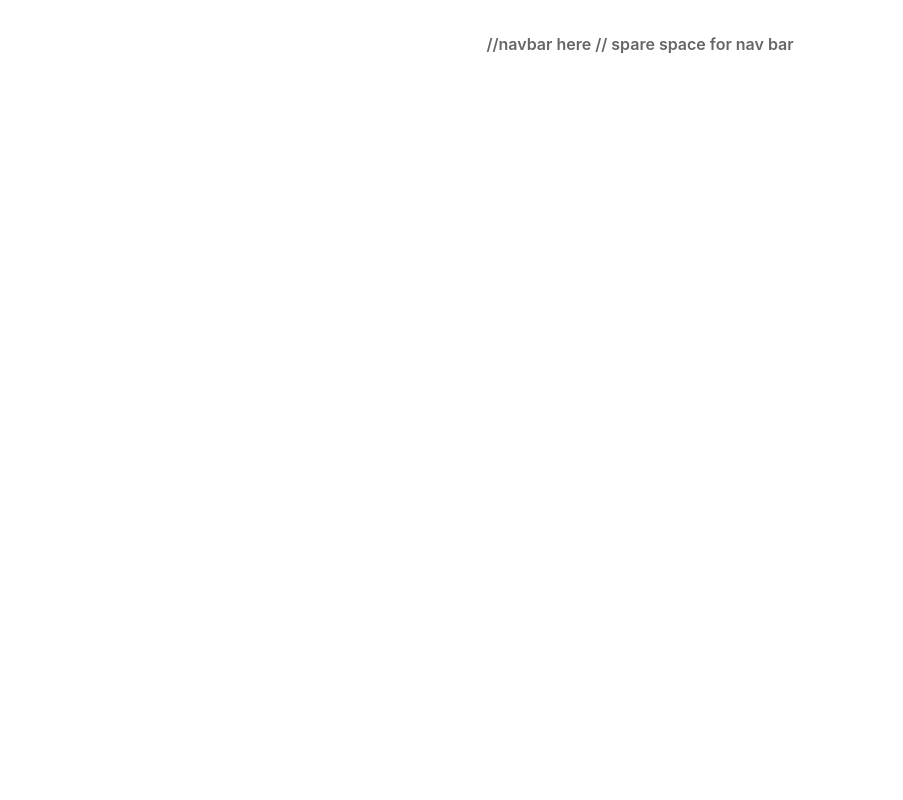
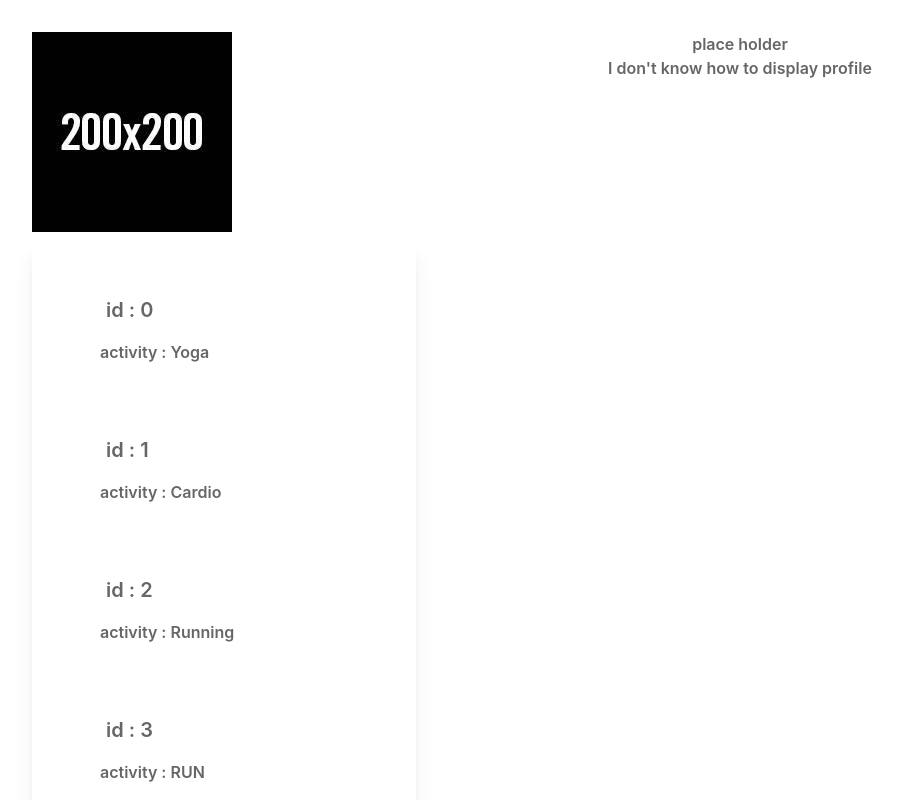
Before and after one commit to murphy6867/TheGenerationFinal, a React (Vite) app: page /profile in a window 1280 px wide. Shown: the top 800 px of the page, without its empty margins (0-903 px from the left). Built offline with nearby package versions, Linux system fonts and the light colour scheme.

Commit message:
profile and card proto
still thinking but commit first

```diff
--- a/src/pages/Profile/Profile.jsx
+++ b/src/pages/Profile/Profile.jsx
@@ -1,20 +1,63 @@
 import React from 'react';
 import './Profile.css'
+import Card from './card';
+import pfp from './200px.jpg';
+
+const mockProfile = [
+  {
+    info_id: 0,
+    profile_id: 1,
+    full_name: "Potato putute",
+    weight: 56,
+    height: 178,
+    date_of_birth: 230409,
+  }
+]
+
+const mockInfo = [
+  {
+    id:0,
+    activity_id:"Yoga"
+  },
+  {
+    id:1,
+    activity_id:"Cardio"
+  },
+  {
+    id:2,
+    activity_id:"Running"
+  },
+  {
+    id:3,
+    activity_id:"RUN"
+  },
+  {
+    id:4,
+    activity_id:"ABS"
+  },
+  {
+    id:5,
+    activity_id:"Other"
+  },
+
+]
 
 const Profile = () => {
   return (
     <div>
-      //navbar here
-      // spare space for nav bar
-      <div>
-        <div id='profile-image'></div>
-        <div id='profile-name'></div>
+      <div className='profile-banner flex'>
+        <div className='profile-image'><img src={pfp} alt="holder image" /></div>
+        <div className='profile-name flex-1'>place holder <br /> I don't know how to display profile</div>
       </div>
-      <div id='record-stat'></div>
-      <div id='data'>
-        <div id='stat-graph'></div>
-        <div id='cal-graph'></div>
-        <div id='water-graph'></div>
+      <div className='activity-showcase' >
+        <div className='card-container card w-96 bg-base-100 shadow-xl '>
+          {mockInfo.map((item) => (
+            <Card
+              id={item.id}
+              activity_id={item.activity_id}
+            ></Card>
+          ))}
+        </div>
       </div>
     </div>
   )
--- /dev/null
+++ b/src/pages/Profile/card.jsx
@@ -0,0 +1,10 @@
+const Card = ({id, activity_id}) => {
+    return (
+        <div className="card-body">
+            <h2 className="card-title">id : {id}</h2>
+            <div className="label">activity : {activity_id}</div>
+        </div>
+    );
+};
+
+export default Card;
```
Also changed, not shown: src/pages/Profile/200px.jpg (added).
